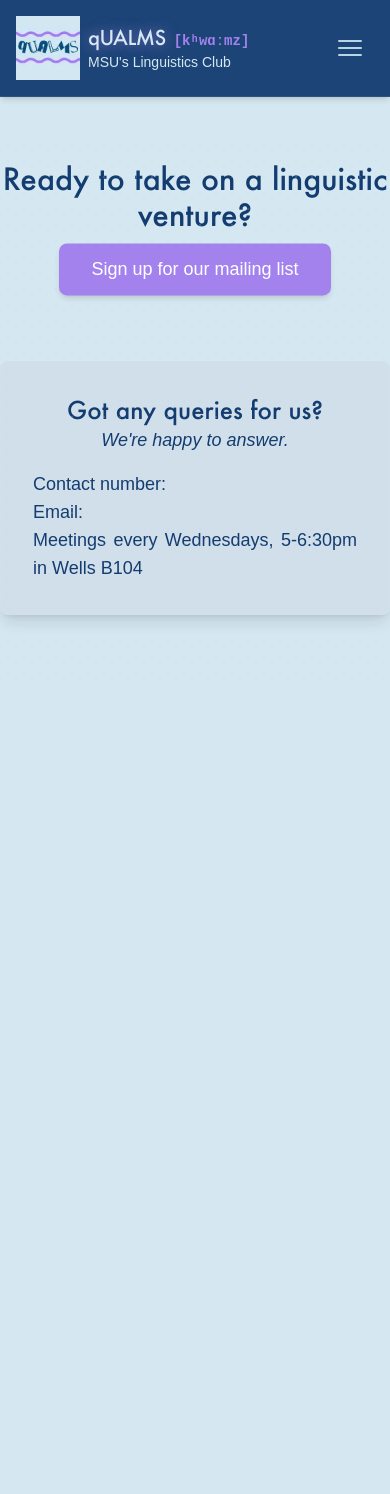
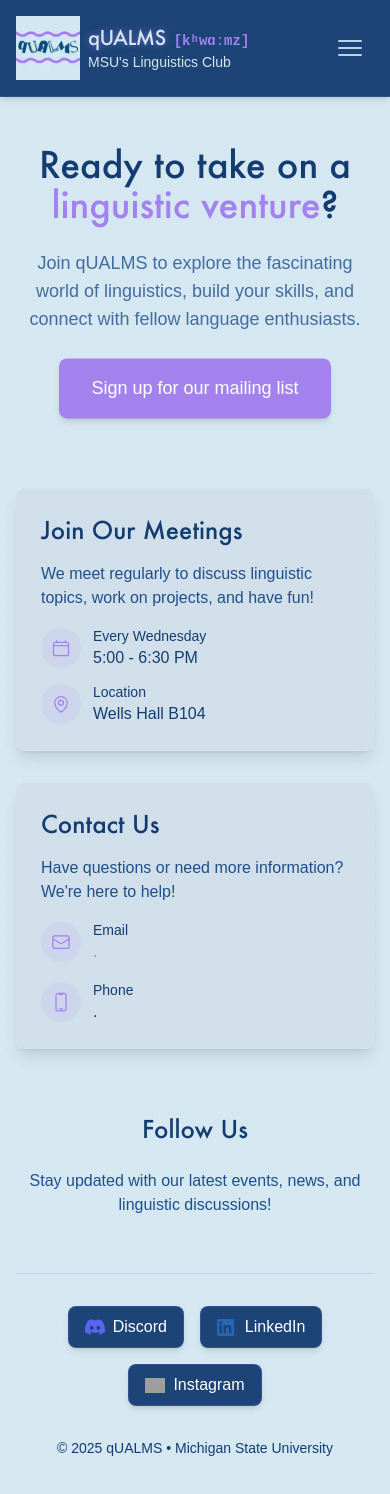
Before and after one commit to DevT02/qUALMS-website, a Next.js app: page /join in a window 390 px wide. Shown: the top 1494 px of the page. Before the commit the page ends 901 px from the top, so only its background shows below. Built offline with nearby package versions, Linux system fonts and the light colour scheme; grey boxes are pictures that could not be loaded; a web font is replaced by a local one.

Commit message:
Various fixes and improvements
- removed animated text on mobile
- removed gap for this text on mobile
- fixed hydration error with this updating text
- redesigned join us page
- font updated for MSULC 2025 so not so "off"

```diff
--- a/src/app/globals.css
+++ b/src/app/globals.css
@@ -92,6 +92,13 @@
   50% { text-shadow: 0 0 20px rgba(163, 130, 238, 0.8); }
 }
 
+/* hide animated text on mobile */
+@media (max-width: 1160px) {
+  .animated-linguistic-text {
+    display: none;
+  }
+}
+
 /* animations css*/
 .animate-fade-in {
   animation: fade-in 0.8s ease-out forwards;
--- a/src/app/join/page.tsx
+++ b/src/app/join/page.tsx
@@ -1,31 +1,114 @@
 'use client'
 import Image from 'next/image'
 import FooterSection from '@/components/Footer';
-import Timeline from '@/components/Timeline';
+import { motion } from 'framer-motion';
 
 export default function JoinUs() {
   return (
-    <div className="relative overflow-hidden scroll-smooth mt-10">
-      <div className="absolute inset-0 pattern-dots text-ice-300/20" />
-      <div className = "mt-6 mb-16 flex flex-col mx-auto max-w-3xl gap-3">
-        <h1 className = "text-3xl text-center font-semibold">Ready to take on a linguistic venture?</h1>
-        <a target = "_blank" href="https://forms.office.com/pages/responsepage.aspx?id=MHEXIi9k2UGSEXQjetVofWC0XLROK99Gp9wUmGljDgpUQlIzWlZNQk5MT1FKN1k5S0I2RUY4NjJUSC4u&route=shorturl" className = "px-8 py-3 mx-auto bg-lavender hover:bg-lavender/80 text-white rounded-lg transition-all shadow-md text-lg animate-bounce-subtle">Sign up for our mailing list</a>
+    <div className="relative min-h-screen overflow-hidden scroll-smooth py-12 px-4">
+      <div className="absolute inset-0 pattern-dots text-ice-300/20 -z-10" />
+      <div className="max-w-4xl mx-auto text-center mb-16 animate-fade-in">
+        <h1 className="text-4xl font-heading font-extrabold d:text-5xl mb-6 text-midnight-800">
+          Ready to take on a <span className="text-lavender">linguistic venture</span>?
+        </h1>
+        <p className="text-lg md:text-xl mb-8 max-w-2xl mx-auto text-midnight-700/80">
+          Join qUALMS to explore the fascinating world of linguistics, build your skills,
+          and connect with fellow language enthusiasts.
+        </p>
+        <motion.a
+          whileHover={{ scale: 1.05 }}
+          whileTap={{ scale: 0.98 }}
+          animate={{ y: [0, -10, 0] }}
+          transition={{
+            y: {
+              duration: 1.5,
+              repeat: Infinity,
+              repeatType: "reverse",
+              ease: "easeInOut"
+            }
+          }}
+          target="_blank"
+          href="https://forms.office.com/pages/responsepage.aspx?id=MHEXIi9k2UGSEXQjetVofWC0XLROK99Gp9wUmGljDgpUQlIzWlZNQk5MT1FKN1k5S0I2RUY4NjJUSC4u&route=shorturl"
+          className="inline-block px-8 py-4 bg-lavender hover:bg-lavender/90 text-white rounded-lg shadow-md text-lg font-medium transition-all"
+        >
+          Sign up for our mailing list
+        </motion.a>
       </div>
-      <div className = "flex flex-col mx-auto max-w-3xl">
-        <div className = "flex flex-col gap-4 mx-auto max-w-3xl text-center mb-16 p-8 bg-slate-300/40 rounded-lg shadow-lg border border-ice-100/10">
-            <div>
-              <h1 className = "text-2xl text-center font-semibold">Got any queries for us?</h1>
-              <p className = "text-lg text-center italic">We're happy to answer.</p>
+
+      <div className="max-w-4xl mx-auto grid md:grid-cols-2 gap-8 mb-16">
+        <div className="bg-slate-300/40 backdrop-blur-sm rounded-lg shadow-lg border border-ice-100/30 p-6 flex flex-col animate-fade-in">
+          <h2 className="text-2xl font-semibold mb-4 text-midnight-800">Join Our Meetings</h2>
+          <p className="text-midnight-700 mb-4">
+            We meet regularly to discuss linguistic topics, work on projects, and have fun!
+          </p>
+          <div className="mt-auto">
+            <div className="flex items-center mb-3">
+              <div className="w-10 h-10 bg-lavender/10 rounded-full flex items-center justify-center mr-3">
+                <svg xmlns="http://www.w3.org/2000/svg" fill="none" viewBox="0 0 24 24" strokeWidth={1.5} stroke="currentColor" className="w-5 h-5 text-lavender">
+                  <path strokeLinecap="round" strokeLinejoin="round" d="M6.75 3v2.25M17.25 3v2.25M3 18.75V7.5a2.25 2.25 0 0 1 2.25-2.25h13.5A2.25 2.25 0 0 1 21 7.5v11.25m-18 0A2.25 2.25 0 0 0 5.25 21h13.5A2.25 2.25 0 0 0 21 18.75m-18 0v-7.5A2.25 2.25 0 0 1 5.25 9h13.5A2.25 2.25 0 0 1 21 11.25v7.5" />
+                </svg>
+              </div>
+              <div>
+                <p className="text-sm text-midnight-600">Every Wednesday</p>
+                <p className="font-medium">5:00 - 6:30 PM</p>
+              </div>
             </div>
-            <ul className = "text-lg text-justify">
-              <li>Contact number: </li>
-              <li>Email: </li>
-              <li>Meetings every Wednesdays, 5-6:30pm in Wells B104</li>
-            </ul>
+            <div className="flex items-center">
+              <div className="w-10 h-10 bg-lavender/10 rounded-full flex items-center justify-center mr-3">
+                <svg xmlns="http://www.w3.org/2000/svg" fill="none" viewBox="0 0 24 24" strokeWidth={1.5} stroke="currentColor" className="w-5 h-5 text-lavender">
+                  <path strokeLinecap="round" strokeLinejoin="round" d="M15 10.5a3 3 0 1 1-6 0 3 3 0 0 1 6 0Z" />
+                  <path strokeLinecap="round" strokeLinejoin="round" d="M19.5 10.5c0 7.142-7.5 11.25-7.5 11.25S4.5 17.642 4.5 10.5a7.5 7.5 0 1 1 15 0Z" />
+                </svg>
+              </div>
+              <div>
+                <p className="text-sm text-midnight-600">Location</p>
+                <p className="font-medium">Wells Hall B104</p>
+              </div>
+            </div>
+          </div>
         </div>
 
+        <div className="bg-slate-300/40 backdrop-blur-sm rounded-lg shadow-lg border border-ice-100/30 p-6 animate-fade-in">
+          <h2 className="text-2xl font-semibold mb-4 text-midnight-800">Contact Us</h2>
+          <p className="text-midnight-700 mb-4">
+            Have questions or need more information? We're here to help!
+          </p>
+          <div className="space-y-4 mt-4">
+            <div className="flex items-center">
+              <div className="w-10 h-10 bg-lavender/10 rounded-full flex items-center justify-center mr-3">
+                <svg xmlns="http://www.w3.org/2000/svg" fill="none" viewBox="0 0 24 24" strokeWidth={1.5} stroke="currentColor" className="w-5 h-5 text-lavender">
+                  <path strokeLinecap="round" strokeLinejoin="round" d="M21.75 6.75v10.5a2.25 2.25 0 0 1-2.25 2.25h-15a2.25 2.25 0 0 1-2.25-2.25V6.75m19.5 0A2.25 2.25 0 0 0 19.5 4.5h-15a2.25 2.25 0 0 0-2.25 2.25m19.5 0v.243a2.25 2.25 0 0 1-1.07 1.916l-7.5 4.615a2.25 2.25 0 0 1-2.36 0L3.32 8.91a2.25 2.25 0 0 1-1.07-1.916V6.75" />
+                </svg>
+              </div>
+              <div>
+                <p className="text-sm text-midnight-600">Email</p>
+                <a href="mailto:qualms@msu.edu" className="font-medium text-lavender hover:text-lavender/80 transition-colors">.</a>
+              </div>
+            </div>
+            <div className="flex items-center">
+              <div className="w-10 h-10 bg-lavender/10 rounded-full flex items-center justify-center mr-3">
+                <svg xmlns="http://www.w3.org/2000/svg" fill="none" viewBox="0 0 24 24" strokeWidth={1.5} stroke="currentColor" className="w-5 h-5 text-lavender">
+                  <path strokeLinecap="round" strokeLinejoin="round" d="M10.5 1.5H8.25A2.25 2.25 0 0 0 6 3.75v16.5a2.25 2.25 0 0 0 2.25 2.25h7.5A2.25 2.25 0 0 0 18 20.25V3.75a2.25 2.25 0 0 0-2.25-2.25H13.5m-3 0V3h3V1.5m-3 0h3m-3 18.75h3" />
+                </svg>
+              </div>
+              <div>
+                <p className="text-sm text-midnight-600">Phone</p>
+                <p className="font-medium">.</p>
+              </div>
+            </div>
+          </div>
+        </div>
       </div>
 
+      <div className="max-w-3xl mx-auto text-center mb-16 animate-fade-in">
+        <h2 className="text-2xl font-semibold mb-6 text-midnight-800">Follow Us</h2>
+        <p className="text-midnight-700 mb-6">
+          Stay updated with our latest events, news, and linguistic discussions!
+        </p>
+        <div className="-mt-2">
+          <FooterSection />
+        </div>
+      </div>
     </div>
   )
 }
--- a/src/components/AnimatedLinguisticText.tsx
+++ b/src/components/AnimatedLinguisticText.tsx
@@ -21,20 +21,23 @@ const phrases: Phrase[] = [
 ];
 
 const AnimatedLinguisticText: React.FC = () => {
+  const [mounted, setMounted] = useState(false);
   const [phraseIndex, setPhraseIndex] = useState(0);
   const [displayText, setDisplayText] = useState("");
   const [isDeleting, setIsDeleting] = useState(false);
   const [typingSpeed, setTypingSpeed] = useState(150);
 
   useEffect(() => {
+    setMounted(true);
+  }, []);
+
+  useEffect(() => {
+    if (!mounted) return;
     const currentPhrase = phrases[phraseIndex].text;
-
     const timer = setTimeout(() => {
       if (isDeleting) {
         setDisplayText(currentPhrase.substring(0, displayText.length - 1));
         setTypingSpeed(80);
-
-        // When empty, start typing the next word
         if (displayText === "") {
           setIsDeleting(false);
           setPhraseIndex((phraseIndex + 1) % phrases.length);
@@ -51,21 +54,23 @@ const AnimatedLinguisticText: React.FC = () => {
         }
       }
     }, typingSpeed);
+    return () => clearTimeout(timer);
+  }, [displayText, isDeleting, phraseIndex, typingSpeed, mounted]);
 
-    return () => clearTimeout(timer);
-  }, [displayText, isDeleting, phraseIndex, typingSpeed]);
+  if (!mounted) return null;
+
   const currentPhrase = phrases[phraseIndex];
-  const isRTL = ["ar", "ur"].includes(currentPhrase.language); // not sure why some languages need this yet
+  const isRTL = ["ar", "ur"].includes(currentPhrase.language);
+
   return (
-    <div className="inline-block w-32 text-center h-6">
+    <div className="animated-linguistic-text inline-block w-32 text-center h-6">
       <span
         lang={currentPhrase.language}
         dir={isRTL ? "rtl" : "ltr"}
         className={`${currentPhrase.fontClass} font-medium text-ice-100`}
       >
         {displayText}
-        <span className="inline-block w-0.5 h-5 bg-lavender ml-0.5 animate-blink align-middle">
-        </span>
+        <span className="inline-block w-0.5 h-5 bg-lavender ml-0.5 animate-blink align-middle"></span>
       </span>
     </div>
   );
--- a/src/components/Header.tsx
+++ b/src/components/Header.tsx
@@ -1,9 +1,10 @@
 'use client';
 import React, { useState } from "react";
 import Link from "next/link";
+import dynamic from "next/dynamic";
 import { usePathname } from "next/navigation";
 import { Bars3Icon, XMarkIcon } from "@heroicons/react/24/outline";
-import AnimatedLinguisticText from "./AnimatedLinguisticText";
+const AnimatedLinguisticText = dynamic(() => import("./AnimatedLinguisticText"), { ssr: false });
 
 interface NavItem {
   name: string;
@@ -81,7 +82,7 @@ export default function Header() {
                     pathname === item.link
                       ? "bg-lavender/20 text-ice-100"
                       : "text-ice-300 hover:text-ice-100 hover:bg-lavender/10"
-                  } ${item.name === "MSULC 2025" ? "font-bold border-b-2 border-transparent hover:border-accent" : ""}`}
+                  } ${item.name === "MSULC 2025" ? "font-semibold font-sans border-b-2 border-transparent hover:border-accent" : ""}`}
                 >
                   {item.name}
                 </Link>
@@ -111,10 +112,10 @@ export default function Header() {
 
       {isMobileMenuOpen && (
         <div className="lg:hidden bg-midnight-900/95 backdrop-blur-md">
-          {/* Animated Text on Mobile */}
+          {/* Animated Text on Mobile
           <div className="py-3 flex justify-center">
             <AnimatedLinguisticText />
-          </div>
+          </div> */}
 
           <nav className="flex flex-col items-center py-4 space-y-4">
             {navItems.map((item) =>
@@ -138,7 +139,7 @@ export default function Header() {
                   key={item.name}
                   href={item.link!}
                   className={`px-3 py-2 text-lg text-ice-300 capitalize hover:bg-lavender/10 rounded ${
-                    item.name === "MSULC 2025" ? "font-bold" : ""
+                    item.name === "MSULC 2025" ? "font-semibold" : ""
                   }`}
                 >
                   {item.name}
```
